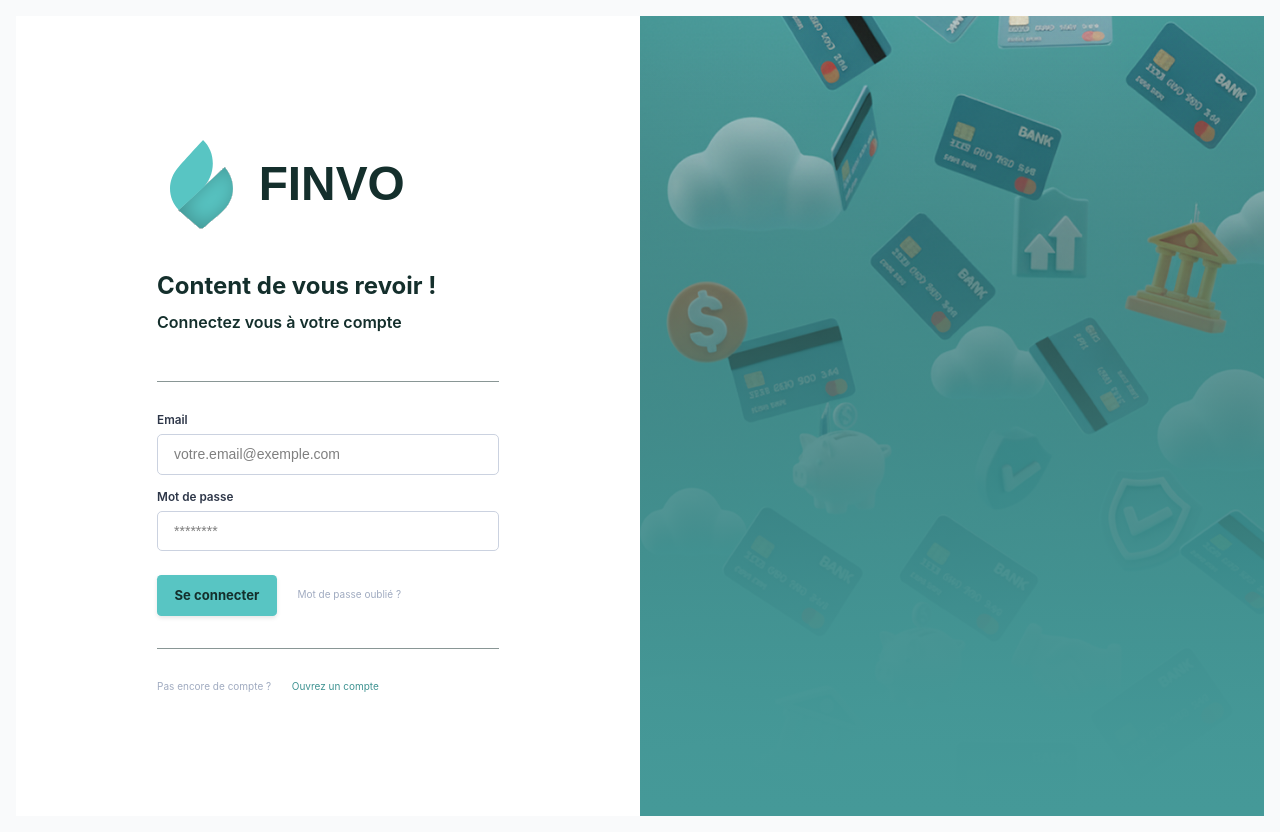
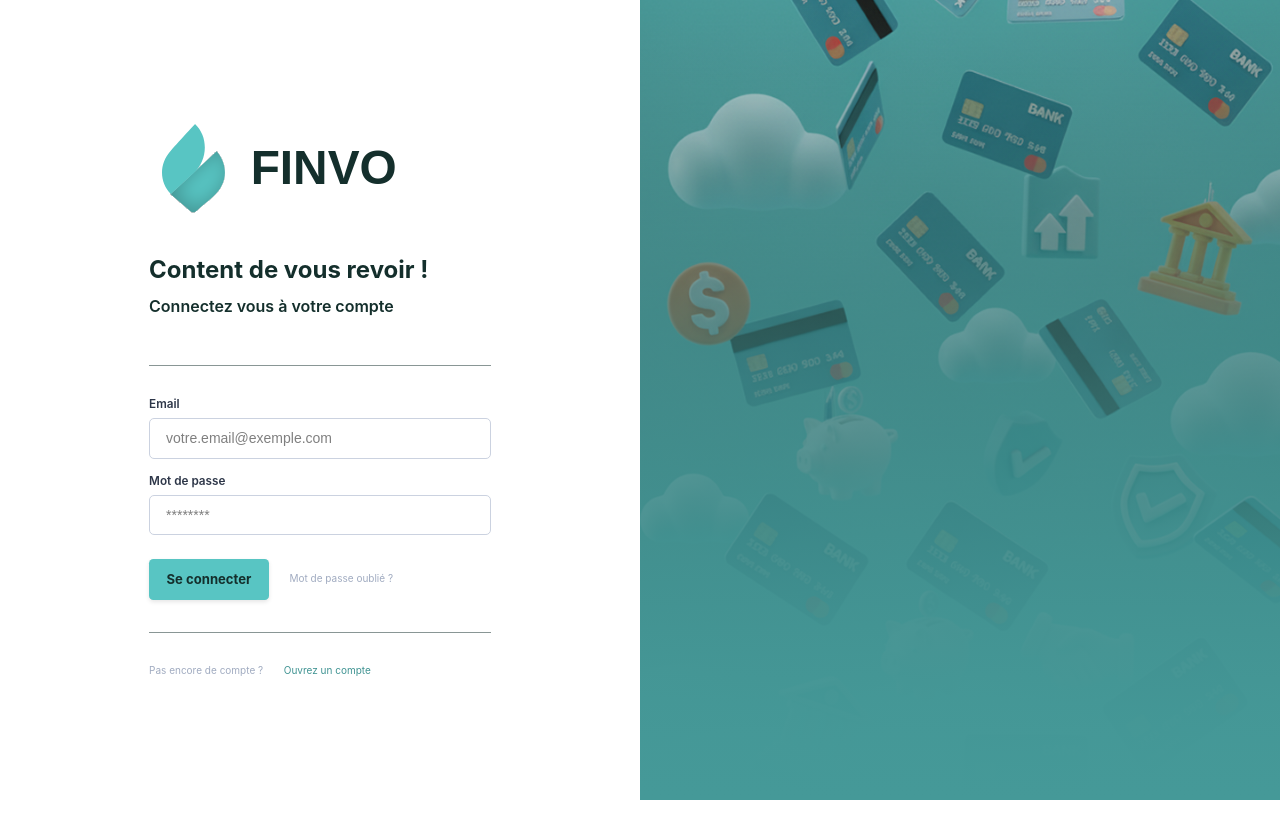
Before and after one commit to EliasL94/JustPayFront, a React (Vite) app: page /login in a window 1280 px wide. After the commit the page ends 800 px from the top, so only its background shows below. Built offline with nearby package versions, Linux system fonts and the light colour scheme.

Commit message:
Fix login dimension

```diff
--- a/src/App.css
+++ b/src/App.css
@@ -1,6 +1,11 @@
 #root {
   width: 100%;
   height: 100%;
+}
+
+body {
+  margin: 0;
+  padding: 0;
 }
 
 .logo {
--- a/src/App.tsx
+++ b/src/App.tsx
@@ -1,4 +1,3 @@
-import { useEffect, useState } from 'react'
 import { BrowserRouter as Router, Routes, Route, Navigate } from 'react-router-dom';
 import Layout from './components/Layout';
 import Dashboard from './pages/Dashboard';
--- a/src/components/login/loginForm.css
+++ b/src/components/login/loginForm.css
@@ -1,6 +1,10 @@
+@tailwind base;
+@tailwind components;
+@tailwind utilities;
+
 .login-container {
+  width: 100%;
   min-height: 100vh;
-  width: 100%;
   display: flex;
   flex-direction: row;
   background-color: white;
--- a/src/pages/login.tsx
+++ b/src/pages/login.tsx
@@ -1,11 +1,7 @@
 import LoginForm from '../components/login/loginForm';
 
 const LoginPage = () => {
-  return (
-    <div className="min-h-screen bg-gray-50 flex items-center justify-center p-4">
-      <LoginForm />
-    </div>
-  );
+  return <LoginForm />;
 };
 
 export default LoginPage;
```
Also changed, not shown: src/index.css (+5 -5 lines).
